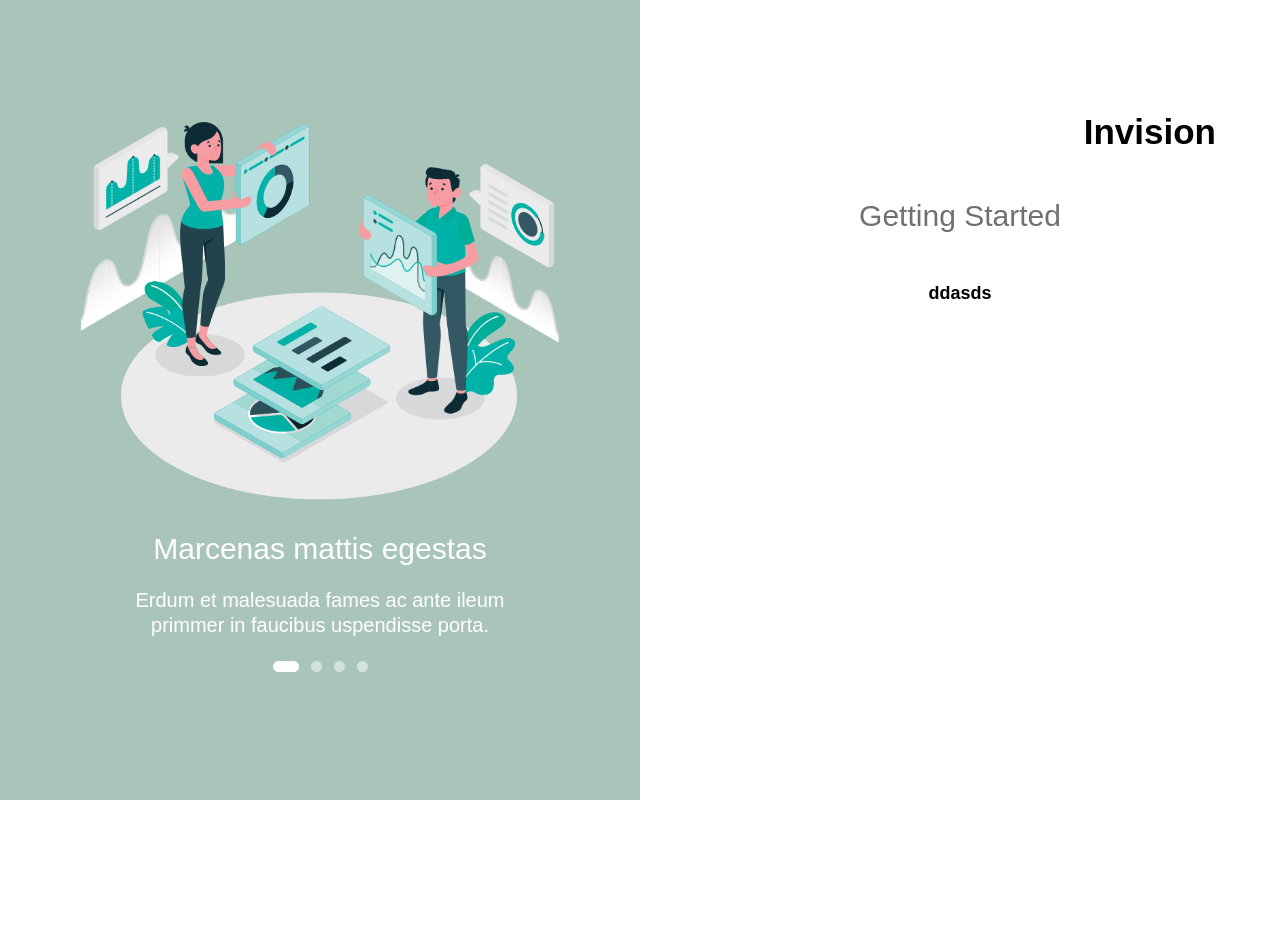
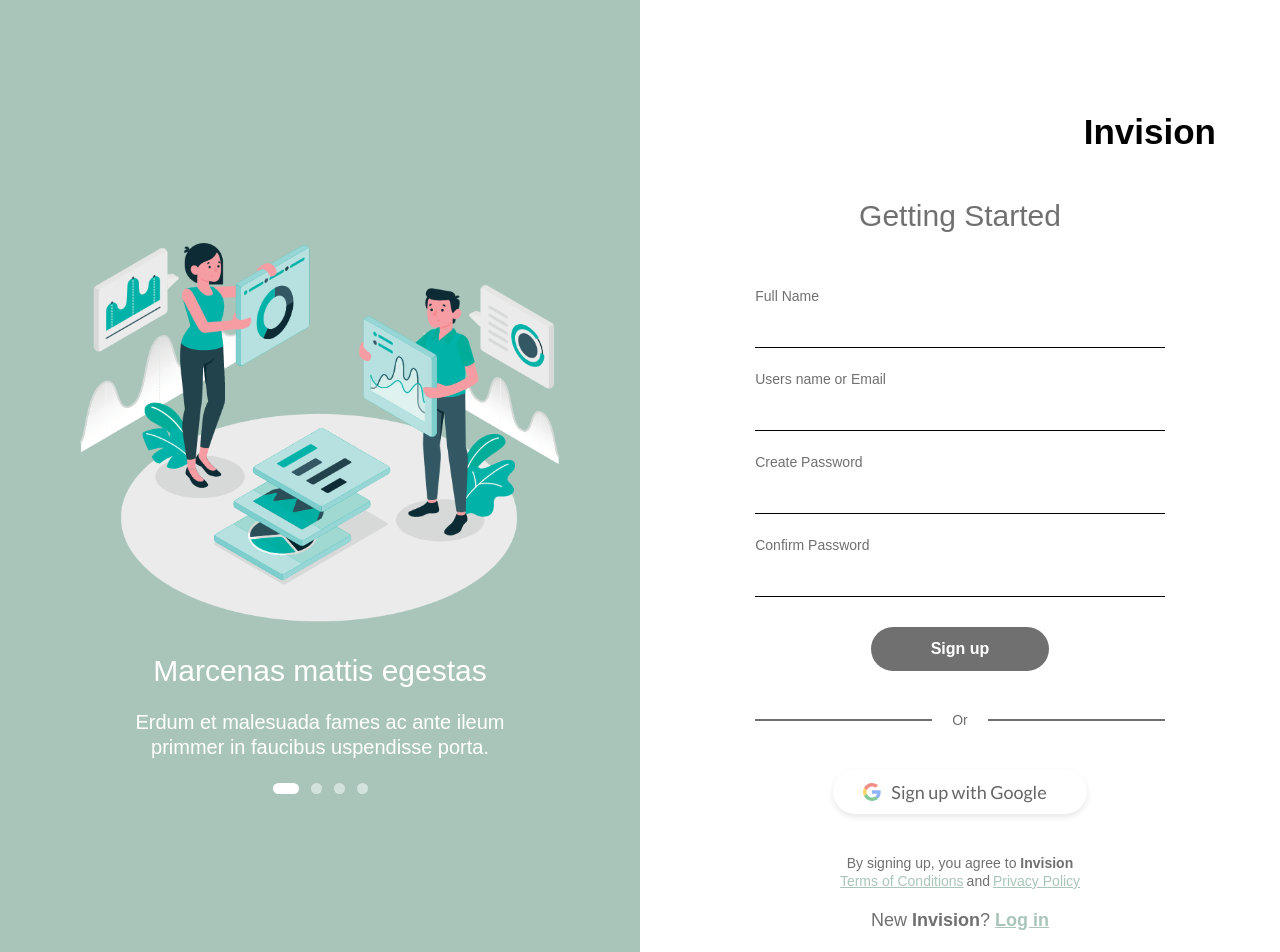
Before and after one commit to leonleles/invision, a React (Create React App) app: page /createaccount in a window 1280 px wide. Shown: the top 952 px of the page. Before the commit the page ends 800 px from the top, so only its background shows below. Built offline with nearby package versions, Linux system fonts and the light colour scheme; the HTML template or start-up script is replaced by a standard one; a web font is replaced by a local one.

Commit message:
Conclui páginas

```diff
--- a/src/pages/CreateAccount.jsx
+++ b/src/pages/CreateAccount.jsx
@@ -1,10 +1,102 @@
 import React from 'react';
+import { Link } from "react-router-dom";
+import { Formik, Form, Field, ErrorMessage } from 'formik';
+import * as Yup from 'yup';
 
 import Grid from '../components/Grid';
+import Button from '../components/Button';
+import ButtonGoogle from '../components/ButtonGoogle';
 
 const CreateAccount = () => {
+  const messageRequired = '* Este campo não pode ser vazio.';
+  const messageMailError = 'O e-mail está incorreto';
+
+  const initialValues = {
+    name: '',
+    email: '',
+    password: '',
+    confirmPassword: ''
+  };
+
+  const validationSchema = Yup.object().shape({
+    name: Yup.string()
+      .required(messageRequired),
+    email: Yup.string()
+      .email(messageMailError)
+      .required(messageRequired),
+    password: Yup.string()
+      .concat(Yup.string().required(messageRequired))
+      .min(6, 'A senha não pode ter menos de 6 caracteres'),
+    confirmPassword: Yup.string()
+      .when('password', (password, schema) => {
+        if (password) return schema.required(messageRequired);
+      })
+      .oneOf([Yup.ref('password')], 'As senhas devem corresponder')
+  });
+
   return (
-    <Grid title="Getting Started">ddasds</Grid>
+    <Grid title="Getting Started">
+      <Formik
+        initialValues={initialValues}
+        validationSchema={validationSchema}
+        onSubmit={() => { }}
+      >
+        {({ errors, touched, isSubmitting, setFieldValue }) => {
+
+          return (
+            <Form className="login-form">
+              <div className="field-group">
+                <label>Full Name</label>
+                <Field name="name" type="text"
+                  className={'form-control' + (errors.name && touched.name ? ' is-invalid' : '')} />
+                <ErrorMessage name="name" component="div" className="invalid-feedback" />
+              </div>
+
+              <div className="field-group">
+                <label>Users name or Email</label>
+                <Field name="email" type="text"
+                  className={'form-control' + (errors.email && touched.email ? ' is-invalid' : '')} />
+                <ErrorMessage name="email" component="div" className="invalid-feedback" />
+              </div>
+
+              <div className="field-group">
+                <label>Create Password</label>
+                <Field name="password" type="password" className={'form-control' + (errors.password && touched.password ? ' is-invalid' : '')} />
+                <ErrorMessage name="password" component="div" className="invalid-feedback" />
+              </div>
+
+              <div className="field-group">
+                <label>Confirm Password</label>
+                <Field name="confirmPassword" type="password" className={'form-control' + (errors.confirmPassword && touched.confirmPassword ? ' is-invalid' : '')} />
+                <ErrorMessage name="confirmPassword" component="div" className="invalid-feedback" />
+              </div>
+
+              <Button type="submit" disabled={isSubmitting}>Sign up</Button>
+
+              <div className="or">
+                <div className="hr"></div>
+                <span>Or</span>
+                <div className="hr"></div>
+              </div>
+
+              <ButtonGoogle />
+
+              <p className="terms">
+                By signing up, you agree to <b>Invision</b><br />
+                <a href="">Terms of Conditions</a>
+                 and
+                 <a href="">Privacy Policy</a>
+              </p>
+
+              <p className="createAccount">
+                <span>New <b>Invision</b>? </span>
+                <Link to='/'>Log in</Link>
+              </p>
+            </Form>
+          );
+        }}
+      </Formik>
+    </Grid>
   );
 }
 
--- a/src/styles/components/form.scss
+++ b/src/styles/components/form.scss
@@ -25,6 +25,10 @@
     &::focus {
       outline-width: 0;
     }
+
+    &.is-invalid {
+      border-bottom-color: $color_red;
+    }
   }
 
   .invalid-feedback {
--- a/src/styles/global.scss
+++ b/src/styles/global.scss
@@ -52,4 +52,4 @@
 @import './components/grid.scss';
 @import './components/buttonGoogle.scss';
 @import './components/form.scss';
-@import './pages/login.scss';
+@import './pages/general.scss';
--- a/src/styles/pages/login.scss
+++ b/src/styles/pages/general.scss
@@ -3,6 +3,11 @@
   font-size: 14px;
   line-height: 18px;
   color: $color_silver2;
+}
+
+%link {
+  color: $color_green;
+  font: normal normal normal 16px/20px;
 }
 
 .login-form {
@@ -43,8 +48,18 @@
     margin: 40px 0;
   }
 
+  .terms {
+    @extend %label;
+    margin-bottom: 20px;
+    text-align: center;
+
+    a {
+      @extend %link;
+      margin: 3px;
+    }
+  }
+
   .createAccount {
-
     span {
       color: $color_silver2;
       font: normal normal normal 14px/20px;
@@ -52,8 +67,7 @@
     }
 
     a {
-      color: $color_green;
-      font: normal normal normal 16px/20px;
+      @extend %link;
     }
   }
 }
```
